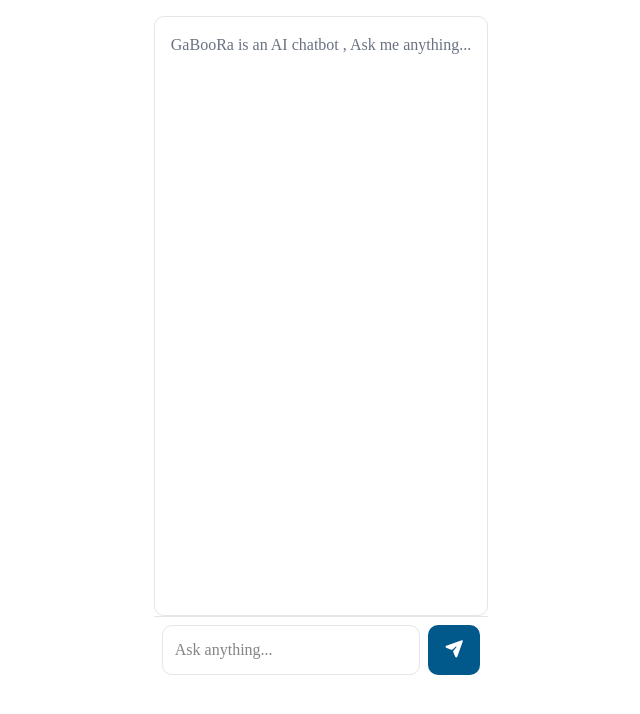
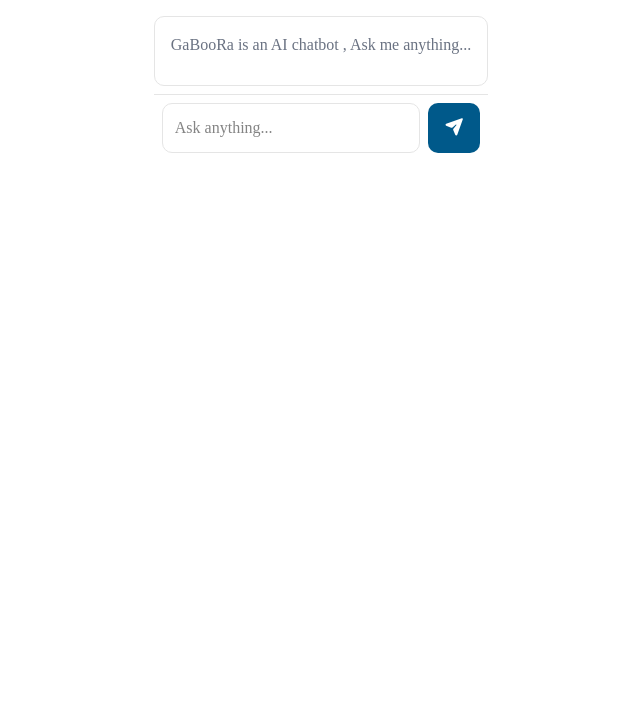
Before and after one commit to ahmedgabrrr/AI-Chatbot, a Next.js app: page / in a window 1280 px wide. Shown: the top 714 px of the page, without its empty margins (319-959 px from the left). Built offline with nearby package versions, Linux system fonts and the light colour scheme.

Commit message:
Quick fix to the styling

```diff
--- a/app/page.tsx
+++ b/app/page.tsx
@@ -64,9 +64,9 @@
   };
 
   return (
-    <main className="mx-auto flex h-screen max-w-4xl flex-col p-4">
+    <main className="mx-auto flex h-[dvh] max-w-4xl flex-col p-4 justify-between">
 
-      <div className="h-[75vh] overflow-y-auto rounded-lg border p-4 space-y-3">
+      <div className="flex-1 overflow-y-auto rounded-lg border p-4 space-y-3 mb-2">
         {messages.length === 0 && (
           <p className="text-gray-500">
             GaBooRa is an AI chatbot , Ask me anything...
@@ -106,13 +106,13 @@
           value={input}
           placeholder="Ask anything..."
           onChange={(e) => setInput(e.target.value)}
-          className="flex-1 rounded-lg border p-3"
+          className="flex-1 rounded-lg border p-3 min-w-0"
         />
 
         <button
           type="submit"
           disabled={loading}
-          className="rounded-lg bg-sky-800 px-4 py-3 text-white disabled:opacity-50"
+          className="rounded-lg bg-sky-800 px-4 py-3 text-white disabled:opacity-50 shrink-0"
         >
           <FontAwesomeIcon icon={faPaperPlane} className="pointer-events-none" />
         </button>
```
